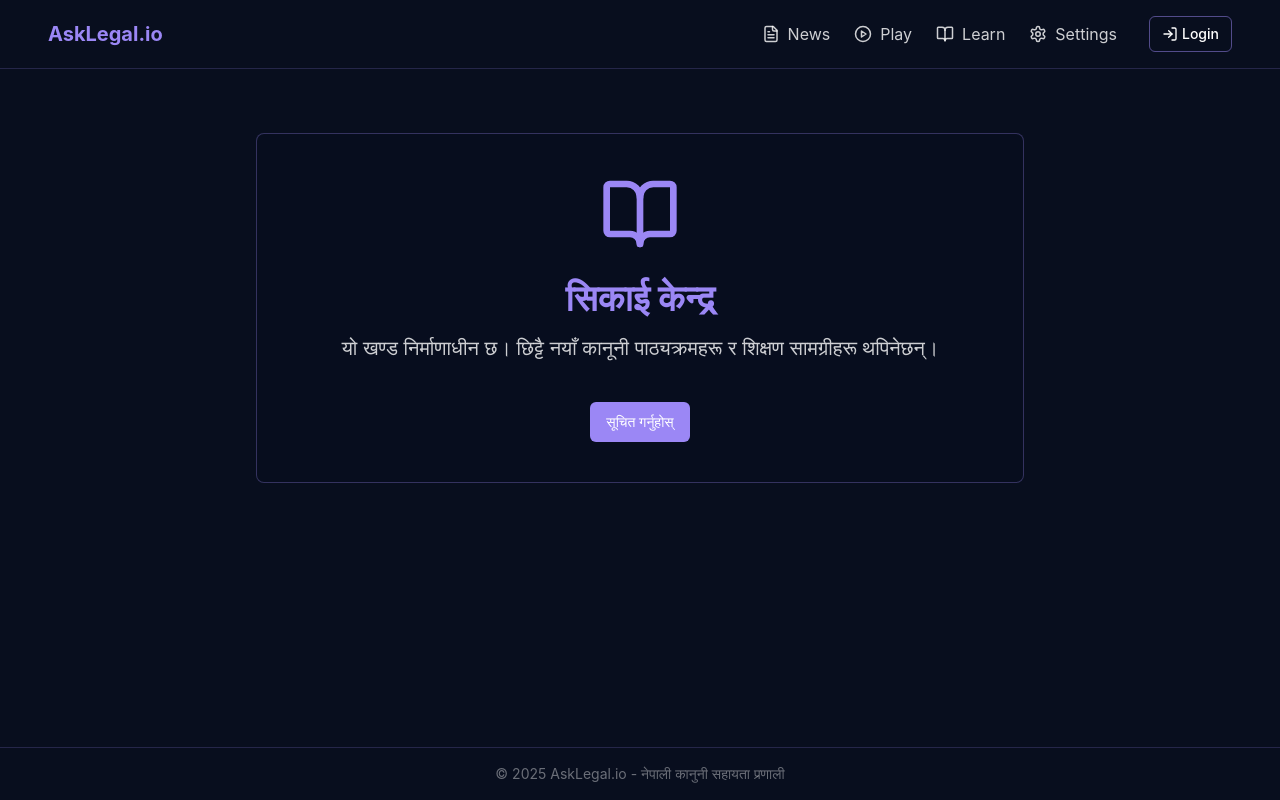
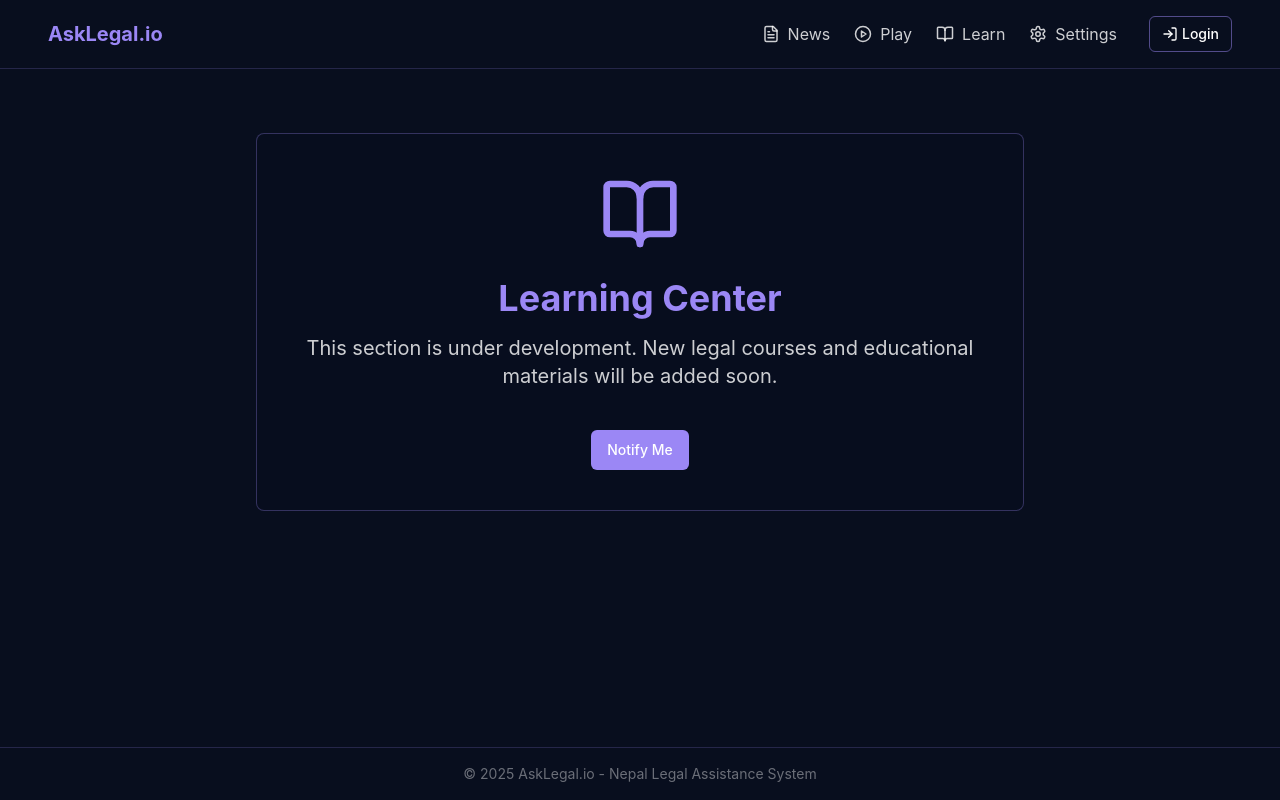
Before and after one commit to SnehaKandel/dharma-patra-builder, a React (Vite) app: page /learn in a window 1280 px wide. Built offline with nearby package versions, Linux system fonts and the light colour scheme.

Commit message:
Refactor: Use English in non-Nepali sections
Use English language in non-Nepali sections of the app.

```diff
--- a/src/components/layout/MainLayout.tsx
+++ b/src/components/layout/MainLayout.tsx
@@ -15,7 +15,7 @@ const MainLayout: React.FC<MainLayoutProps> = ({ children }) => {
       </main>
       <footer className="py-4 border-t border-asklegal-purple/20">
         <div className="container mx-auto text-center text-white/40 text-sm">
-          <p>© {new Date().getFullYear()} AskLegal.io - नेपाली कानुनी सहायता प्रणाली</p>
+          <p>© {new Date().getFullYear()} AskLegal.io - Nepal Legal Assistance System</p>
         </div>
       </footer>
     </div>
--- a/src/pages/Learn.tsx
+++ b/src/pages/Learn.tsx
@@ -9,12 +9,12 @@ const Learn = () => {
       <div className="container mx-auto py-16 px-4 text-center">
         <div className="max-w-3xl mx-auto bg-asklegal-dark/60 border border-asklegal-purple/30 rounded-lg p-10">
           <BookOpen size={80} className="text-asklegal-purple mx-auto mb-6" />
-          <h1 className="text-4xl font-bold text-asklegal-purple mb-4">सिकाई केन्द्र</h1>
+          <h1 className="text-4xl font-bold text-asklegal-purple mb-4">Learning Center</h1>
           <p className="text-xl text-white/80 mb-10">
-            यो खण्ड निर्माणाधीन छ। छिट्टै नयाँ कानूनी पाठ्यक्रमहरू र शिक्षण सामग्रीहरू थपिनेछन्।
+            This section is under development. New legal courses and educational materials will be added soon.
           </p>
           <Button className="bg-asklegal-purple hover:bg-asklegal-accent text-white">
-            सूचित गर्नुहोस्
+            Notify Me
           </Button>
         </div>
       </div>
--- a/src/pages/Play.tsx
+++ b/src/pages/Play.tsx
@@ -9,12 +9,12 @@ const Play = () => {
       <div className="container mx-auto py-16 px-4 text-center">
         <div className="max-w-3xl mx-auto bg-asklegal-dark/60 border border-asklegal-purple/30 rounded-lg p-10">
           <PlayCircle size={80} className="text-asklegal-purple mx-auto mb-6" />
-          <h1 className="text-4xl font-bold text-asklegal-purple mb-4">खेल क्षेत्र</h1>
+          <h1 className="text-4xl font-bold text-asklegal-purple mb-4">Play & Learn</h1>
           <p className="text-xl text-white/80 mb-10">
-            यो खण्ड निर्माणाधीन छ। छिट्टै नयाँ कानूनी प्रश्नोत्तरी र अन्तरक्रियात्मक खेलहरू थपिनेछन्।
+            This section is under construction. New legal quizzes and interactive games will be added soon.
           </p>
           <Button className="bg-asklegal-purple hover:bg-asklegal-accent text-white">
-            सूचित गर्नुहोस्
+            Notify Me
           </Button>
         </div>
       </div>
```
